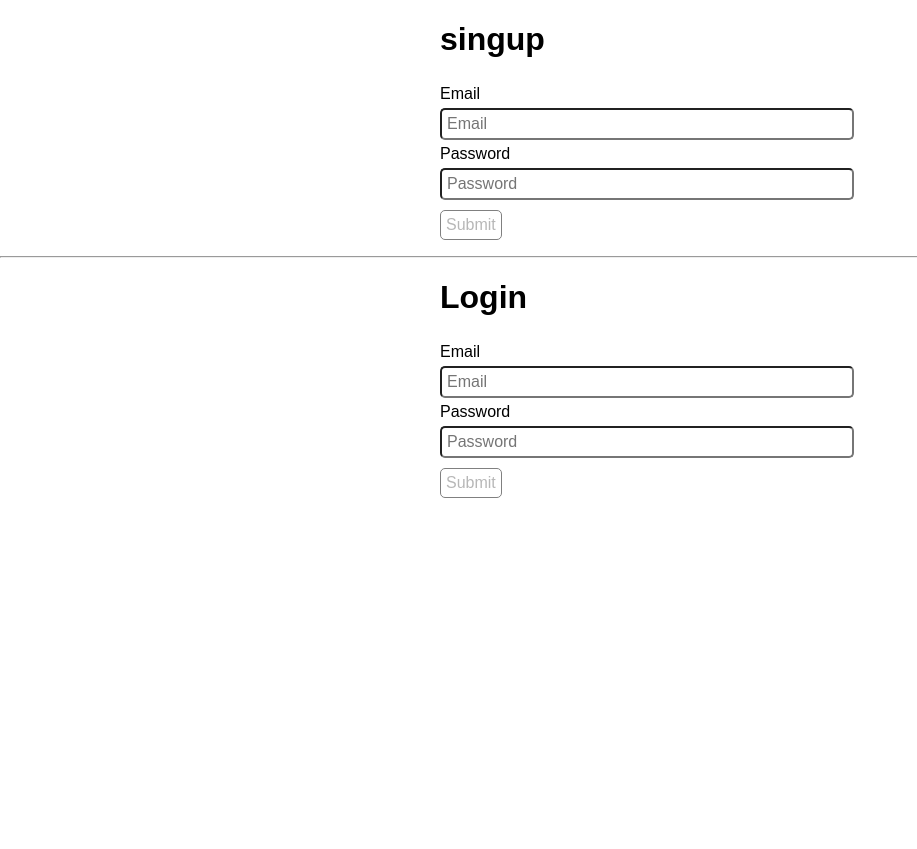
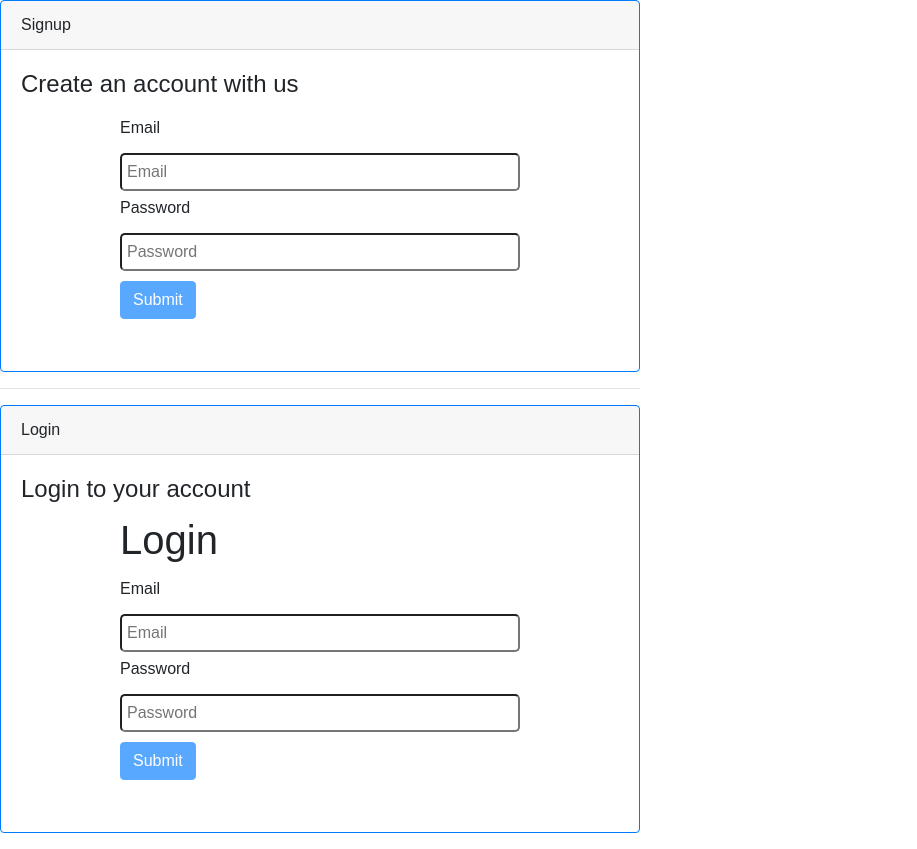
Before and after one commit to Denniskamau/ServerMonitorFrontEnd, a React (Create React App) app: page / in a window 1280 px wide. Shown: the whole page, without its empty margins (0-917 px from the left). Before the commit the page ends 800 px from the top, so only its background shows below. Built offline with nearby package versions, Linux system fonts and the light colour scheme; no server answers.

Commit message:
styled up the form

```diff
--- a/package.json
+++ b/package.json
@@ -3,6 +3,9 @@
   "version": "0.1.0",
   "private": true,
   "dependencies": {
+    "bootstrap": "^4.1.3",
+    "jquery": "^3.3.1",
+    "popper.js": "^1.14.4",
     "radium": "^0.24.1",
     "react": "^16.2.0",
     "react-bootstrap": "^0.32.3",
--- a/src/App.css
+++ b/src/App.css
@@ -26,6 +26,9 @@
 form {
   width: 400px;
   margin: 0 auto;
+}
+div {
+  max-width: 40rem;
 }
 
 input {
--- a/src/components/login.js
+++ b/src/components/login.js
@@ -105,6 +105,10 @@ class LoginForm extends Component {
         const testState = this.getStoreState()
        // console.log('loading valu', loading)
         return (
+            <div class="card border-primary mb-3" >
+                <div class="card-header">Login</div>
+                <div class="form-group card-body">
+                    <h4 class="card-title">Login to your account</h4>
                     <form onSubmit={ handleSubmit(this.submit)}>
                     <h1>Login</h1>
                     <div>
@@ -116,9 +120,11 @@ class LoginForm extends Component {
                         <Field name="password" label="Password" component="input" type="password" placeholder="Password"/>
                     </div>
 
-            <button  type="submit" variant="raised" color="primary" disabled={pristine || submitting}>Submit</button>
+                    <button class="btn btn-primary" type="submit" variant="raised" color="primary" disabled={pristine || submitting}>Submit</button>
                     <p>{testState.error}</p>
                     </form>
+                </div>
+            </div>
         )
     }
 }
--- a/src/components/signup.js
+++ b/src/components/signup.js
@@ -88,9 +88,12 @@ class SignupForm extends Component {
         const {handleSubmit, pristine, submitting } = this.props
         const checkState = this.getStoreState()
         return (
-            <div>
+            <div class="card border-primary mb-3" >
+                <div class="card-header">Signup</div>
+                    <div class="form-group card-body">
+                    <h4 class="card-title">Create an account with us</h4>
                     <form onSubmit={ handleSubmit(this.submit)}>
-            <h1>singup</h1>
+
                     <div>
                         <label>Email</label>
                         <Field name="email" label="Email" component="input" type="email" placeholder="Email"/>
@@ -105,6 +108,7 @@ class SignupForm extends Component {
                     </form>
 
                     </div>
+            </div>
 
 
         )
--- a/src/index.js
+++ b/src/index.js
@@ -1,3 +1,8 @@
+import 'bootstrap/dist/css/bootstrap.min.css';
+import $ from 'jquery';
+import Popper from 'popper.js';
+import 'bootstrap/dist/js/bootstrap.bundle.min';
+
 import React from 'react';
 import ReactDOM from 'react-dom';
 import './index.css';
```
Lines whose indentation alone changed are shown as unchanged.
